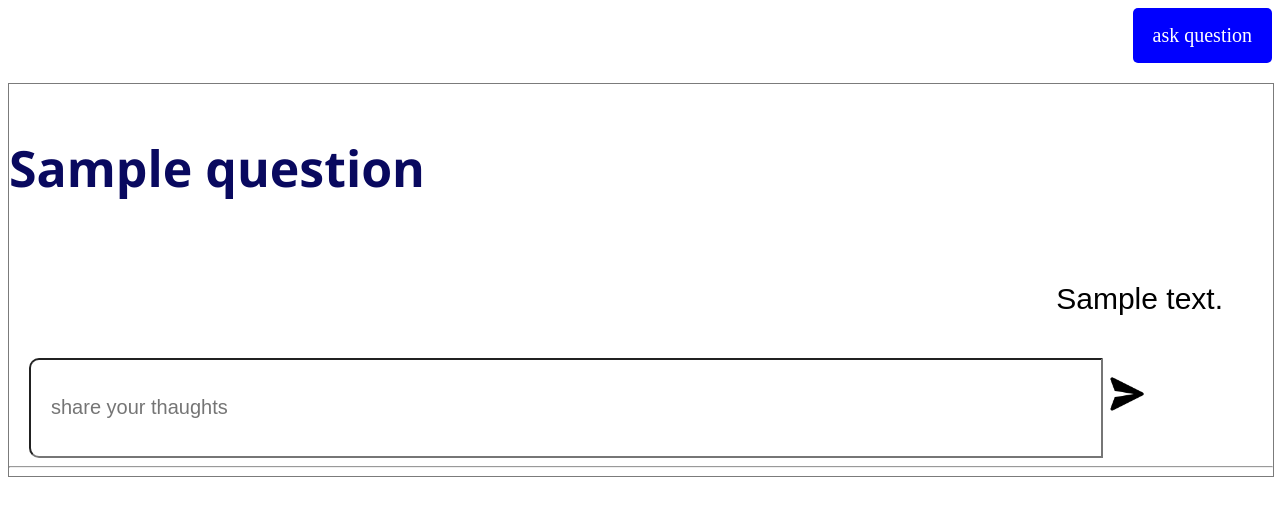
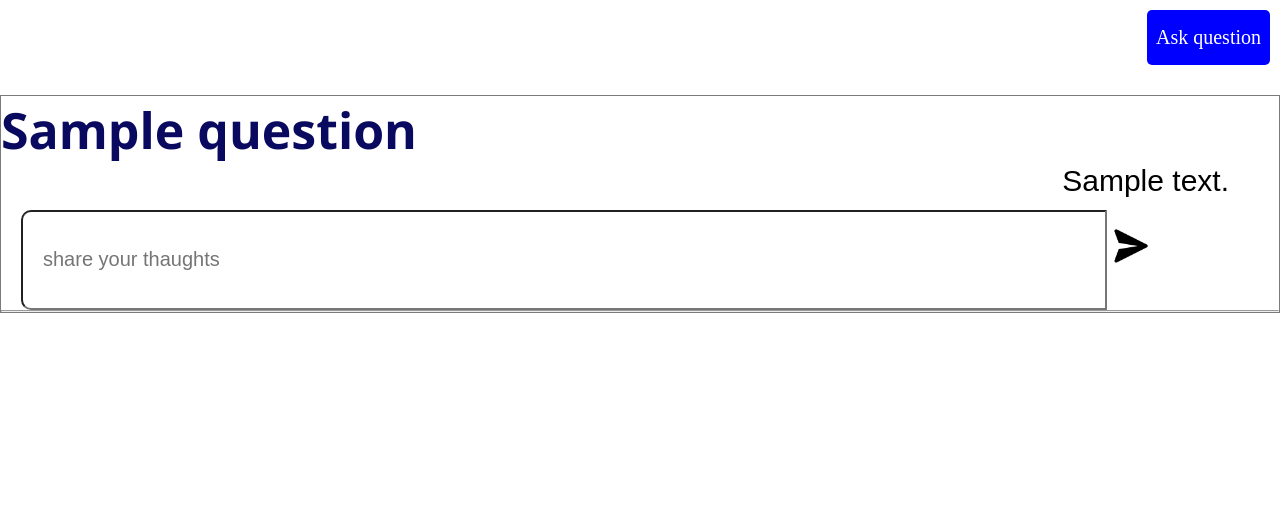
Before and after one commit to Rathan-r-nayak/farmassistant, a Django app: page /discuss/ in a window 1280 px wide. Shown: the top 516 px of the page. Run offline with Django 4.2, Linux system fonts and the light colour scheme; tables that the repository leaves empty hold one stand-in row (values such as "Sample post").

Commit message:
Minor Changes

```diff
--- a/discussapp/templates/discussapp/discussion.html
+++ b/discussapp/templates/discussapp/discussion.html
@@ -3,6 +3,11 @@
 
 <style>
 {%block style%}
+*{
+    margin: 0;
+    padding: 0;
+    box-sizing: border-box;
+}
 .ask_q{
     display: flex;
     flex-direction: row-reverse;
@@ -11,10 +16,11 @@
 #ask_but{
     all: unset;
     cursor: pointer;
-    padding: 16px 20px;
+    padding: 16px 9px;
     background-color: blue;
     border-radius: 5px;
     text-decoration: none;
+    margin:10px;
 }
 #ask_but:hover{
     background-color: rgb(9, 9, 217);
@@ -74,7 +80,7 @@
 {%block body%}
 <div class="header">
     <div class="ask_q">
-        <button id="ask_but"><a href="ask_question">ask question</a></button>
+        <button id="ask_but"><a href="ask_question">Ask question</a></button>
     </div>
 
     <div id="discussions">
```
